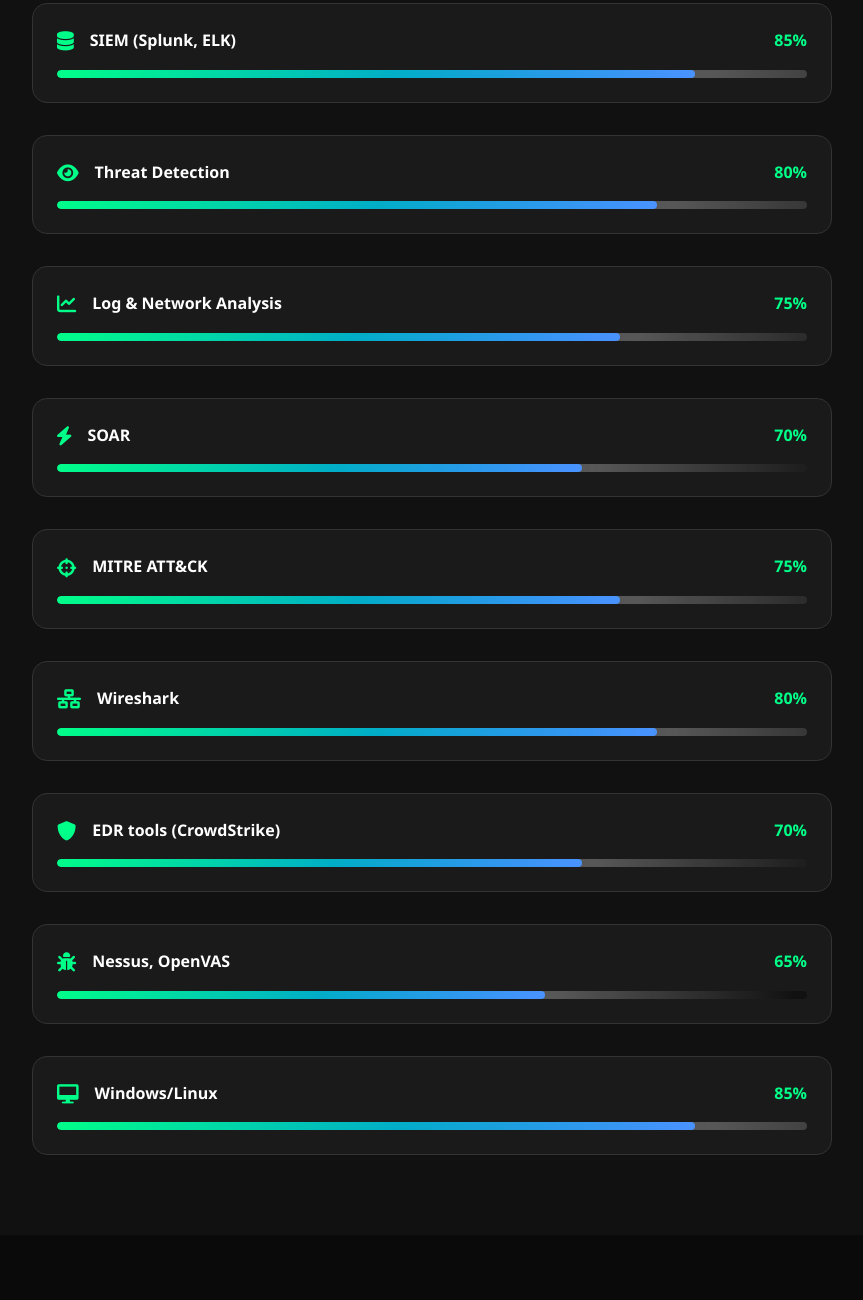
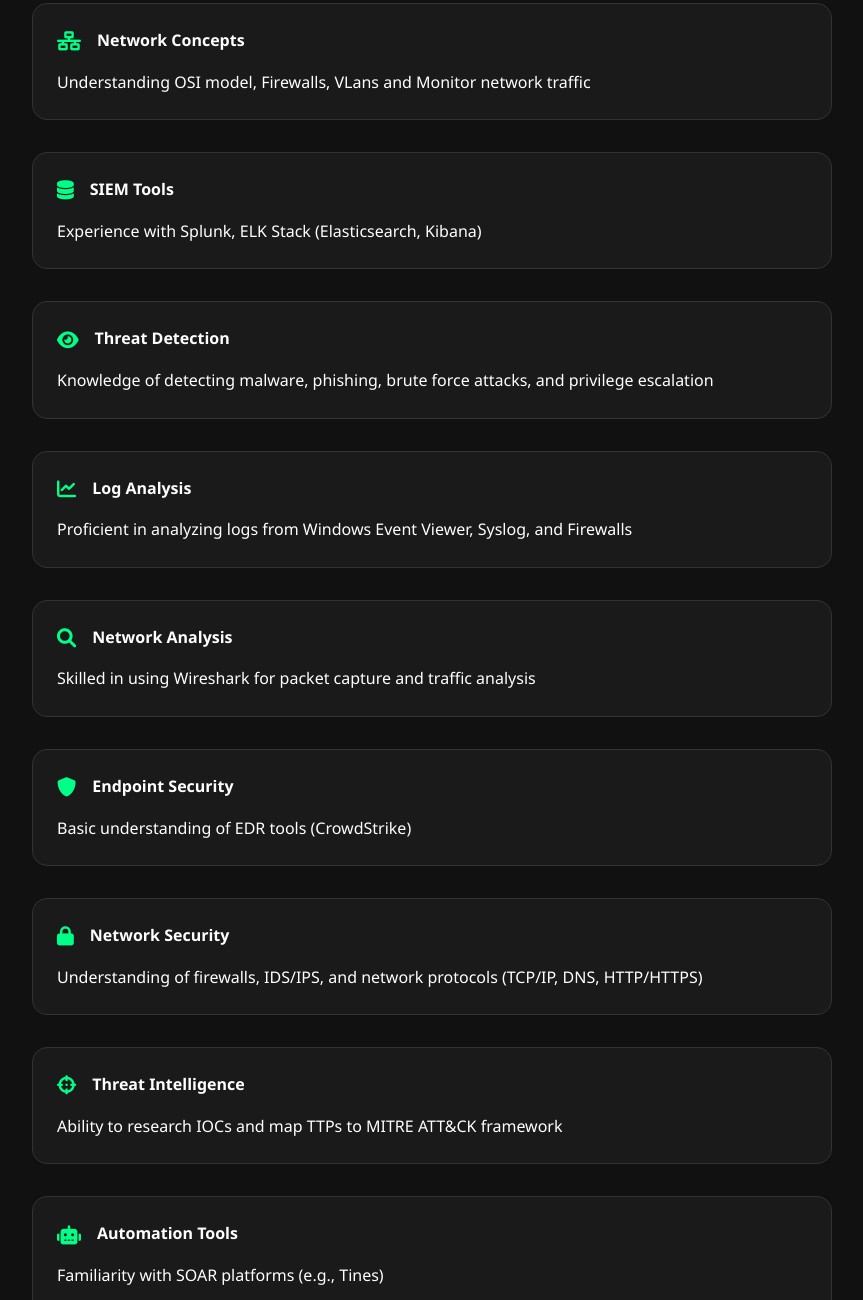
Before and after one commit to HishamFawzy0/Ziad, a plain HTML site: page index.html in a window 1280 px wide. Shown: the part 3279-4579 px from the top of the page, without its empty margins (208-1071 px from the left). Drawn offline with Linux system fonts and the light colour scheme.

Commit message:
add the edits

```diff
--- a/index.html
+++ b/index.html
@@ -1,5 +1,6 @@
 <!DOCTYPE html>
 <html lang="en">
+
 <head>
     <meta charset="UTF-8">
     <meta name="viewport" content="width=device-width, initial-scale=1.0">
@@ -7,6 +8,7 @@
     <link rel="stylesheet" href="styles.css">
     <link href="https://cdnjs.cloudflare.com/ajax/libs/font-awesome/6.0.0/css/all.min.css" rel="stylesheet">
 </head>
+
 <body>
     <!-- Navigation -->
     <nav class="navbar" id="navbar">
@@ -112,7 +114,9 @@
             <div class="about-content">
                 <div class="about-text">
                     <p class="about-description">
-                        Aspiring SOC Analyst with a strong passion for cybersecurity and a commitment to protecting organizations from digital threats. Possesses excellent analytical skills and a deep focus on investigation, eager to contribute to a professional SOC team.
+                        Aspiring SOC Analyst with a strong passion for cybersecurity and a commitment to protecting
+                        organizations from digital threats. Possesses excellent analytical skills and a deep focus on
+                        investigation, eager to contribute to a professional SOC team.
                     </p>
                     <div class="about-highlights">
                         <div class="highlight-item">
@@ -240,92 +244,101 @@
             <div class="skills-content">
                 <div class="skill-item">
                     <div class="skill-header">
+                        <i class="fas fa-network-wired"></i>
+                        <span class="skill-name">Network Concepts</span>
+                    </div>
+                    <div class="skill-description">
+                        Understanding OSI model, Firewalls, VLans and Monitor network traffic
+                    </div>
+                </div>
+                <div class="skill-item">
+                    <div class="skill-header">
                         <i class="fas fa-database"></i>
-                        <span class="skill-name">SIEM (Splunk, ELK)</span>
-                        <span class="skill-percentage">85%</span>
+                        <span class="skill-name">SIEM Tools</span>
                     </div>
-                    <div class="skill-bar">
-                        <div class="skill-progress" data-width="85"></div>
+                    <div class="skill-description">
+                        Experience with Splunk, ELK Stack (Elasticsearch, Kibana)
                     </div>
                 </div>
                 <div class="skill-item">
                     <div class="skill-header">
                         <i class="fas fa-eye"></i>
                         <span class="skill-name">Threat Detection</span>
-                        <span class="skill-percentage">80%</span>
                     </div>
-                    <div class="skill-bar">
-                        <div class="skill-progress" data-width="80"></div>
+                    <div class="skill-description">
+                        Knowledge of detecting malware, phishing, brute force attacks, and privilege escalation
                     </div>
                 </div>
                 <div class="skill-item">
                     <div class="skill-header">
                         <i class="fas fa-chart-line"></i>
-                        <span class="skill-name">Log & Network Analysis</span>
-                        <span class="skill-percentage">75%</span>
+                        <span class="skill-name">Log Analysis</span>
                     </div>
-                    <div class="skill-bar">
-                        <div class="skill-progress" data-width="75"></div>
+                    <div class="skill-description">
+                        Proficient in analyzing logs from Windows Event Viewer, Syslog, and Firewalls
                     </div>
                 </div>
                 <div class="skill-item">
                     <div class="skill-header">
-                        <i class="fas fa-bolt"></i>
-                        <span class="skill-name">SOAR</span>
-                        <span class="skill-percentage">70%</span>
+                        <i class="fas fa-search"></i>
+                        <span class="skill-name">Network Analysis</span>
                     </div>
-                    <div class="skill-bar">
-                        <div class="skill-progress" data-width="70"></div>
+                    <div class="skill-description">
+                        Skilled in using Wireshark for packet capture and traffic analysis
+                    </div>
+                </div>
+                <div class="skill-item">
+                    <div class="skill-header">
+                        <i class="fas fa-shield-alt"></i>
+                        <span class="skill-name">Endpoint Security</span>
+                    </div>
+                    <div class="skill-description">
+                        Basic understanding of EDR tools (CrowdStrike)
+                    </div>
+                </div>
+                <div class="skill-item">
+                    <div class="skill-header">
+                        <i class="fas fa-lock"></i>
+                        <span class="skill-name">Network Security</span>
+                    </div>
+                    <div class="skill-description">
+                        Understanding of firewalls, IDS/IPS, and network protocols (TCP/IP, DNS, HTTP/HTTPS)
                     </div>
                 </div>
                 <div class="skill-item">
                     <div class="skill-header">
                         <i class="fas fa-crosshairs"></i>
-                        <span class="skill-name">MITRE ATT&CK</span>
-                        <span class="skill-percentage">75%</span>
+                        <span class="skill-name">Threat Intelligence</span>
                     </div>
-                    <div class="skill-bar">
-                        <div class="skill-progress" data-width="75"></div>
+                    <div class="skill-description">
+                        Ability to research IOCs and map TTPs to MITRE ATT&CK framework
                     </div>
                 </div>
                 <div class="skill-item">
                     <div class="skill-header">
-                        <i class="fas fa-network-wired"></i>
-                        <span class="skill-name">Wireshark</span>
-                        <span class="skill-percentage">80%</span>
+                        <i class="fas fa-robot"></i>
+                        <span class="skill-name">Automation Tools</span>
                     </div>
-                    <div class="skill-bar">
-                        <div class="skill-progress" data-width="80"></div>
+                    <div class="skill-description">
+                        Familiarity with SOAR platforms (e.g., Tines)
                     </div>
                 </div>
                 <div class="skill-item">
                     <div class="skill-header">
-                        <i class="fas fa-shield-alt"></i>
-                        <span class="skill-name">EDR tools (CrowdStrike)</span>
-                        <span class="skill-percentage">70%</span>
+                        <i class="fas fa-desktop"></i>
+                        <span class="skill-name">Operating Systems</span>
                     </div>
-                    <div class="skill-bar">
-                        <div class="skill-progress" data-width="70"></div>
+                    <div class="skill-description">
+                        Proficient in Windows and Linux environments
                     </div>
                 </div>
                 <div class="skill-item">
                     <div class="skill-header">
                         <i class="fas fa-bug"></i>
-                        <span class="skill-name">Nessus, OpenVAS</span>
-                        <span class="skill-percentage">65%</span>
+                        <span class="skill-name">Vulnerability Management</span>
                     </div>
-                    <div class="skill-bar">
-                        <div class="skill-progress" data-width="65"></div>
-                    </div>
-                </div>
-                <div class="skill-item">
-                    <div class="skill-header">
-                        <i class="fas fa-desktop"></i>
-                        <span class="skill-name">Windows/Linux</span>
-                        <span class="skill-percentage">85%</span>
-                    </div>
-                    <div class="skill-bar">
-                        <div class="skill-progress" data-width="85"></div>
+                    <div class="skill-description">
+                        Basic knowledge of vulnerability scanning tools (Nessus, OpenVAS)
                     </div>
                 </div>
             </div>
@@ -340,13 +353,13 @@
                 <div class="section-line"></div>
             </div>
             <div class="tools-grid">
-                <div class="tool-card">
+                <!-- <div class="tool-card">
                     <i class="fas fa-search"></i>
                     <span>Elasticsearch</span>
-                </div>
+                </div> -->
                 <div class="tool-card">
                     <i class="fas fa-chart-bar"></i>
-                    <span>Kibana</span>
+                    <span>Kibana & Elasticsearch</span>
                 </div>
                 <div class="tool-card">
                     <i class="fas fa-database"></i>
@@ -536,4 +549,5 @@
 
     <script src="script.js"></script>
 </body>
+
 </html>
--- a/script.js
+++ b/script.js
@@ -1,26 +1,26 @@
 // Navigation functionality
-document.addEventListener("DOMContentLoaded", function () {
+document.addEventListener("DOMContentLoaded", () => {
   const navToggle = document.getElementById("nav-toggle");
   const navMenu = document.getElementById("nav-menu");
   const navLinks = document.querySelectorAll(".nav-link");
   const navbar = document.getElementById("navbar");
 
   // Mobile menu toggle
-  navToggle.addEventListener("click", function () {
+  navToggle.addEventListener("click", () => {
     navMenu.classList.toggle("active");
     navToggle.classList.toggle("active");
   });
 
   // Close mobile menu when clicking on a link
   navLinks.forEach((link) => {
-    link.addEventListener("click", function () {
+    link.addEventListener("click", () => {
       navMenu.classList.remove("active");
       navToggle.classList.remove("active");
     });
   });
 
   // Navbar scroll effect
-  window.addEventListener("scroll", function () {
+  window.addEventListener("scroll", () => {
     if (window.scrollY > 100) {
       navbar.classList.add("scrolled");
     } else {
@@ -96,14 +96,14 @@
     rootMargin: "0px 0px -50px 0px",
   };
 
-  const observer = new IntersectionObserver(function (entries) {
+  const observer = new IntersectionObserver((entries) => {
     entries.forEach((entry) => {
       if (entry.isIntersecting) {
         entry.target.classList.add("visible");
 
         // Animate skill bars when skills section is visible
         if (entry.target.id === "skills") {
-          animateSkillBars();
+          // Removed animateSkillBars() call
         }
       }
     });
@@ -119,16 +119,7 @@
   });
 
   // Skill bars animation
-  function animateSkillBars() {
-    const skillBars = document.querySelectorAll(".skill-progress");
-
-    skillBars.forEach((bar) => {
-      const width = bar.getAttribute("data-width");
-      setTimeout(() => {
-        bar.style.width = width + "%";
-      }, 200);
-    });
-  }
+  // Removed animateSkillBars() function
 
   // Matrix rain effect
   function createMatrixRain() {
@@ -152,7 +143,7 @@
   createMatrixRain();
 
   // Parallax effect for hero section
-  window.addEventListener("scroll", function () {
+  window.addEventListener("scroll", () => {
     const scrolled = window.pageYOffset;
     const parallaxElements = document.querySelectorAll(".hero-background");
 
@@ -274,7 +265,7 @@
   createParticles();
 
   // Loading animation
-  window.addEventListener("load", function () {
+  window.addEventListener("load", () => {
     document.body.classList.add("loaded");
   });
 
@@ -303,7 +294,7 @@
 
   document.body.appendChild(scrollToTopBtn);
 
-  window.addEventListener("scroll", function () {
+  window.addEventListener("scroll", () => {
     if (window.scrollY > 500) {
       scrollToTopBtn.style.opacity = "1";
       scrollToTopBtn.style.visibility = "visible";
@@ -313,7 +304,7 @@
     }
   });
 
-  scrollToTopBtn.addEventListener("click", function () {
+  scrollToTopBtn.addEventListener("click", () => {
     window.scrollTo({
       top: 0,
       behavior: "smooth",
@@ -344,7 +335,7 @@
 }
 
 // Apply debouncing to scroll events
-const debouncedScrollHandler = debounce(function () {
+const debouncedScrollHandler = debounce(() => {
   // Scroll-based animations can be added here
 }, 10);
 
```
